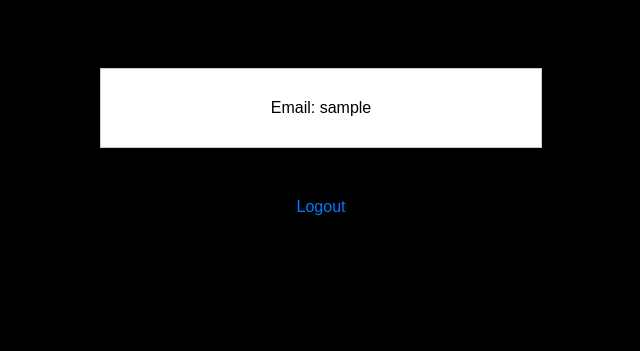
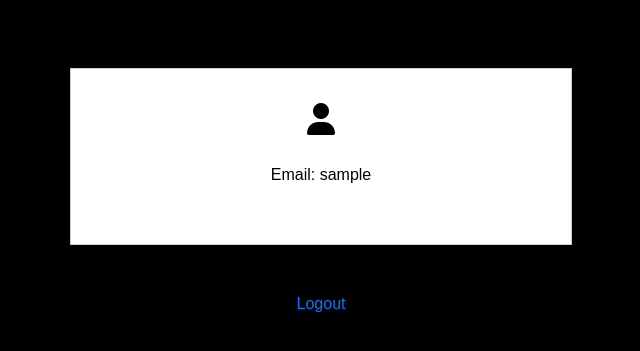
Before and after one commit to MohamedFarkan/Photostudio-Website, a PHP site: page /Photostudio_Website/profile.php in a window 1280 px wide. Shown: the top 351 px of the page, without its empty margins (319-959 px from the left). Run offline with PHP 8.4, Linux system fonts and the light colour scheme; the visitor is signed in with stand-in values (Sample User, id 1); data that the repository does not hold is empty; some libraries are stand-ins or nearby versions.

Commit message:
miniproject

```diff
--- a/HTML & PHP/profile.php
+++ b/HTML & PHP/profile.php
@@ -32,6 +32,7 @@
     <meta charset="UTF-8">
     <meta name="viewport" content="width=device-width, initial-scale=1.0">
     <link rel="stylesheet" href="">
+    <script src="https://kit.fontawesome.com/b21ac06503.js" crossorigin="anonymous"></script>
     <title>Profile</title>
     <style>
         body {
@@ -44,7 +45,7 @@
         .profile {
             text-align: center;
             margin: 50px auto;
-            padding: 20px;
+            padding: 50px;
             background-color: white;
             border: 1px solid #ccc;
             box-shadow: 0 4px 8px rgba(0, 0, 0, 0.1);
@@ -79,6 +80,8 @@
 
 <body>
     <div class="profile">
+        <a href=""></a><i class="fa-solid fa-user fa-2xl"></i></a><br>
+        <br><br>
         <h1><?php echo $name; ?></h1>
         <p>Email: <?php echo $email; ?></p>
     </div>
```
